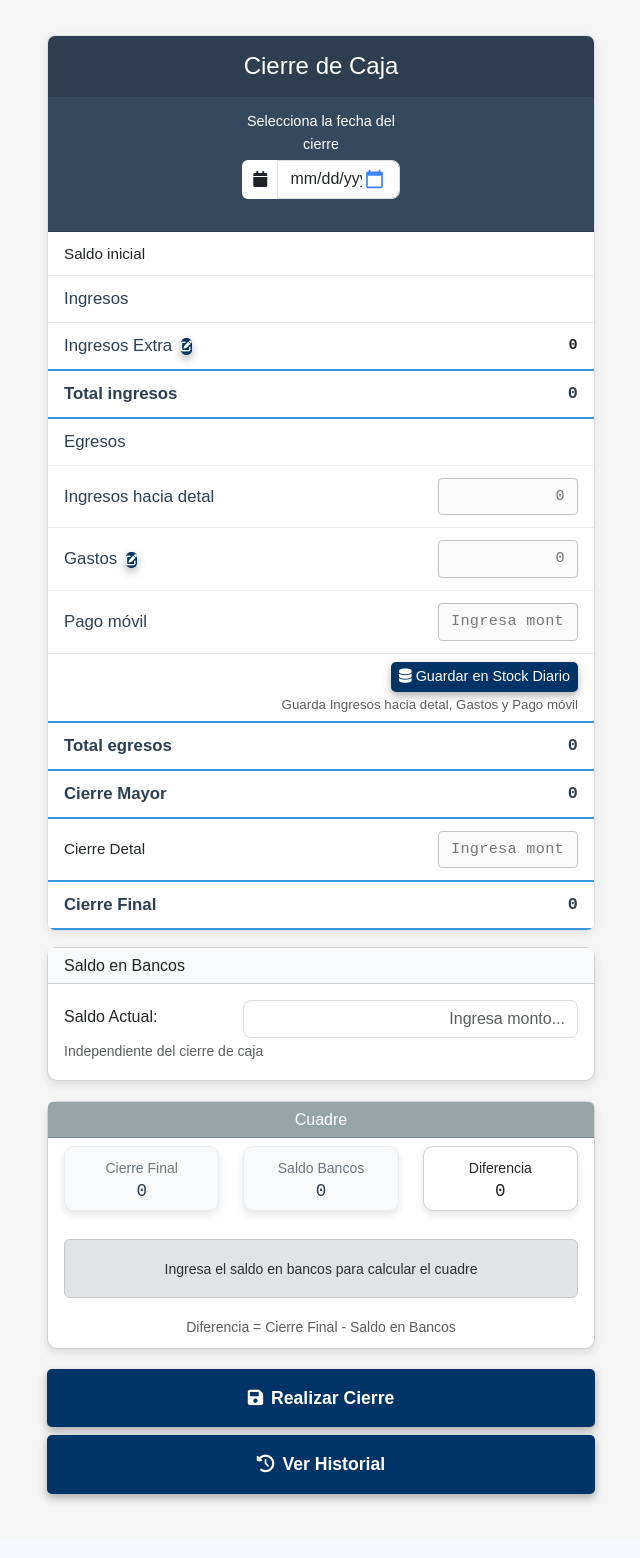
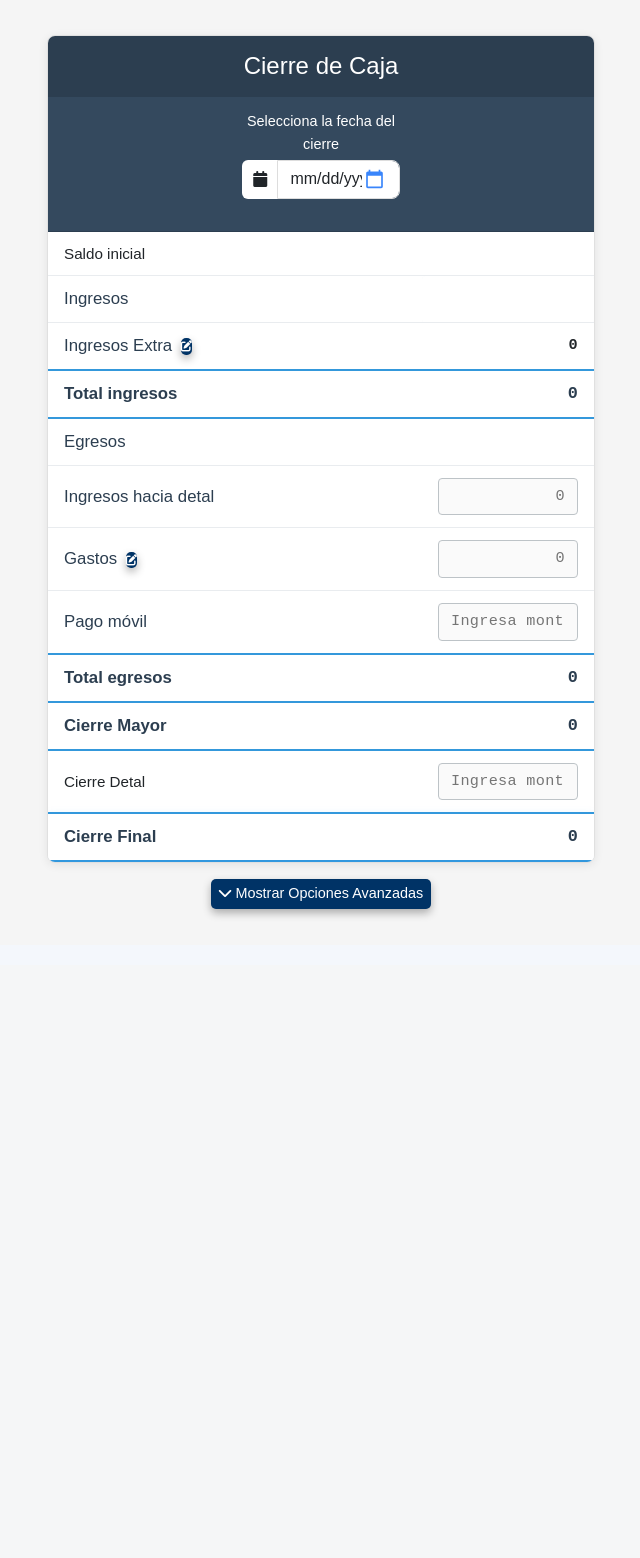
Before and after one commit to sergius2002/webfinal, a Flask app: template mi_app/mi_app/templates/cierre/index.html in a window 1280 px wide. Shown: the part 151-1709 px from the top of the page, without its empty margins (319-959 px from the left). After the commit the page ends 1069 px from the top, so only its background shows below. Run offline with Flask 3, Linux system fonts and the light colour scheme; the template is opened without the code that fills it, so the values that code supplies are empty; some libraries are stand-ins or nearby versions.

Commit message:
Mejora diseño del Cierre Final: fondo azul destacado con bordes superior e inferior

```diff
--- a/mi_app/mi_app/templates/cierre/index.html
+++ b/mi_app/mi_app/templates/cierre/index.html
@@ -155,15 +155,49 @@
   }
 
   .final-row {
-    background: #2c3e50;
+    background: linear-gradient(135deg, #2c3e50 0%, #34495e 100%);
     color: white;
     font-weight: 400;
+    border: 2px solid #f39c12;
+    box-shadow: 0 4px 15px rgba(243, 156, 18, 0.3);
   }
 
   .final-row td {
     border-top: 1px solid #34495e;
     font-size: 1.1rem;
     font-weight: 400;
+  }
+
+  .cierre-final-row {
+    background: #90caf9;
+    color: #1565c0;
+    font-weight: 600;
+    border-top: 2px solid #2196f3;
+    border-bottom: 2px solid #2196f3;
+    border-radius: 0;
+    box-shadow: 0 3px 10px rgba(33, 150, 243, 0.15);
+    margin: 8px 0;
+    position: relative;
+  }
+
+  .cierre-final-row td {
+    border: none;
+    font-size: 1.1rem;
+    font-weight: 600;
+    padding: 0.75rem 1rem;
+  }
+
+  .cierre-final-row .field-label {
+    color: #1565c0;
+    font-weight: 600;
+    font-size: 1rem;
+  }
+
+  .cierre-final-row .field-value {
+    font-size: 1.2rem;
+    font-weight: 700;
+    color: #0d47a1;
+    font-family: 'Courier New', monospace;
   }
 
      /* Valores calculados */
@@ -173,6 +207,29 @@
 
    .value-updated {
      /* Sin animaciones */
+   }
+
+  /* Animaciones para el acordeón */
+  @keyframes slideDown {
+    from {
+      opacity: 0;
+      transform: translateY(-10px);
+    }
+    to {
+      opacity: 1;
+      transform: translateY(0);
+    }
+  }
+
+  @keyframes slideUp {
+    from {
+      opacity: 1;
+      transform: translateY(0);
+    }
+    to {
+      opacity: 0;
+      transform: translateY(-10px);
+    }
   }
 
   /* Responsive */
@@ -551,14 +608,7 @@
                      <!-- DEBUG: pago_movil = {{ pago_movil }} -->
                    </td>
                  </tr>
-                 <tr>
-                   <td colspan="2" class="text-center py-2">
-                     <button type="button" class="btn btn-primary btn-sm" id="btn-guardar-stock-diario" style="font-size: 0.9rem; font-weight: 500;">
-                       <i class="fas fa-database me-1"></i>Guardar en Stock Diario
-                     </button>
-                     <small class="d-block text-muted mt-1">Guarda Ingresos hacia detal, Gastos y Pago móvil</small>
-                   </td>
-                 </tr>
+
                  <tr class="total-egresos-row">
                    <td class="field-label">
                      Total egresos
@@ -581,7 +631,7 @@
                  </tr>
                  <tr class="cierre-final-row">
                    <td class="field-label cierre-final">
-                     Cierre Final
+                     <strong>Cierre Final</strong>
                    </td>
                    <td class="field-value animated-value calculated-field" id="cierre-final" title="Cierre Mayor + Cierre Detal">0<span class="loading-indicator" id="loading"></span></td>
                  </tr>
@@ -590,6 +640,15 @@
                      </div>
          </div>
 
+         <!-- Botón para expandir/contraer secciones adicionales -->
+         <div class="mt-3 text-center">
+           <button type="button" class="btn btn-outline-secondary btn-sm" id="btn-toggle-secciones" style="font-size: 0.9rem; font-weight: 500;">
+             <i class="fas fa-chevron-down me-1"></i>Mostrar Opciones Avanzadas
+           </button>
+         </div>
+
+         <!-- Secciones ocultas (acordeón) -->
+         <div id="secciones-avanzadas" style="display: none;">
            <!-- Saldo en Bancos - Campo separado -->
            <div class="card mt-3">
              <div class="card-header bg-light">
@@ -670,6 +729,7 @@
                  <i class="fas fa-check-circle me-1"></i>
                  <span id="mensaje-guardado">Cierre guardado exitosamente</span>
                </small>
+             </div>
            </div>
          </div>
        </div>
@@ -1228,103 +1288,33 @@ document.addEventListener('DOMContentLoaded', function() {
      }
    }
 
-   // Función para guardar en stock_diario
-   async function guardarStockDiario() {
-     const btnGuardar = document.getElementById('btn-guardar-stock-diario');
-     const estadoGuardado = document.getElementById('estado-guardado');
 
-     // Obtener valores de los campos
-     const egresosDetal = parseFloat(document.getElementById('egresos-detal').value.replace(/[^\d]/g, '')) || 0;
-     const gastos = parseFloat(document.getElementById('gastos').value.replace(/[^\d]/g, '')) || 0;
-     const pagoMovil = parseFloat(document.getElementById('pago-movil').value.replace(/[^\d]/g, '')) || 0;
-     const fecha = document.getElementById('fecha-cierre').value;
-
-     // Validar que hay una fecha
-     if (!fecha) {
-       alert('Por favor selecciona una fecha');
-       return;
-     }
-
-     // Deshabilitar botón y mostrar loading
-     btnGuardar.disabled = true;
-     btnGuardar.innerHTML = '<i class="fas fa-spinner fa-spin me-1"></i>Guardando...';
-
-     try {
-       const datos = {
-         fecha: fecha,
-         envios_al_detal: egresosDetal,
-         gastos: gastos,
-         pago_movil: pagoMovil
-       };
-
-       const response = await fetch('/cierre/guardar_stock_diario', {
-         method: 'POST',
-         headers: {
-           'Content-Type': 'application/json',
-         },
-         body: JSON.stringify(datos)
-       });
-
-       const result = await response.json();
-
-       if (result.success) {
-         // Éxito
-         estadoGuardado.style.display = 'block';
-         estadoGuardado.innerHTML = `
-           <small class="text-success">
-             <i class="fas fa-check-circle me-1"></i>
-             ${result.message}
-           </small>
-         `;
-
-         // Cambiar estilo del botón temporalmente
-         btnGuardar.className = 'btn btn-outline-success btn-sm';
-         btnGuardar.innerHTML = '<i class="fas fa-check me-1"></i>✅ Guardado';
-
-         // Restaurar botón después de 3 segundos
-         setTimeout(() => {
-           btnGuardar.disabled = false;
-           btnGuardar.className = 'btn btn-primary btn-sm';
-           btnGuardar.innerHTML = '<i class="fas fa-database me-1"></i>Guardar en Stock Diario';
-           estadoGuardado.style.display = 'none';
-         }, 3000);
-
-       } else {
-         // Error
-         estadoGuardado.style.display = 'block';
-         estadoGuardado.innerHTML = `
-           <small class="text-danger">
-             <i class="fas fa-exclamation-triangle me-1"></i>
-             Error: ${result.message}
-           </small>
-         `;
-
-         // Restaurar botón
-         btnGuardar.disabled = false;
-         btnGuardar.innerHTML = '<i class="fas fa-database me-1"></i>Guardar en Stock Diario';
-       }
-
-     } catch (error) {
-       // Error de conexión
-       estadoGuardado.style.display = 'block';
-       estadoGuardado.innerHTML = `
-         <small class="text-danger">
-           <i class="fas fa-exclamation-triangle me-1"></i>
-           Error de conexión. Intenta nuevamente.
-         </small>
-       `;
-
-       // Restaurar botón
-       btnGuardar.disabled = false;
-       btnGuardar.innerHTML = '<i class="fas fa-database me-1"></i>Guardar en Stock Diario';
-     }
-   }
 
    // Event listener para el botón de realizar cierre
    document.getElementById('btn-realizar-cierre').addEventListener('click', guardarCierre);
 
-   // Event listener para el botón de guardar en stock diario
-   document.getElementById('btn-guardar-stock-diario').addEventListener('click', guardarStockDiario);
+   // Event listener para el botón de toggle de secciones avanzadas
+   document.getElementById('btn-toggle-secciones').addEventListener('click', function() {
+     const secciones = document.getElementById('secciones-avanzadas');
+     const btn = this;
+     const icon = btn.querySelector('i');
+
+     if (secciones.style.display === 'none') {
+       // Mostrar secciones
+       secciones.style.display = 'block';
+       secciones.style.animation = 'slideDown 0.3s ease-out';
+       btn.innerHTML = '<i class="fas fa-chevron-up me-1"></i>Ocultar Opciones Avanzadas';
+       btn.className = 'btn btn-outline-primary btn-sm';
+     } else {
+       // Ocultar secciones
+       secciones.style.animation = 'slideUp 0.3s ease-out';
+       setTimeout(() => {
+         secciones.style.display = 'none';
+       }, 300);
+       btn.innerHTML = '<i class="fas fa-chevron-down me-1"></i>Mostrar Opciones Avanzadas';
+       btn.className = 'btn btn-outline-secondary btn-sm';
+     }
+   });
 
    // Script para recargar al cambiar la fecha
    var fechaInput = document.getElementById('fecha-cierre');
```
Lines whose indentation alone changed are shown as unchanged.
